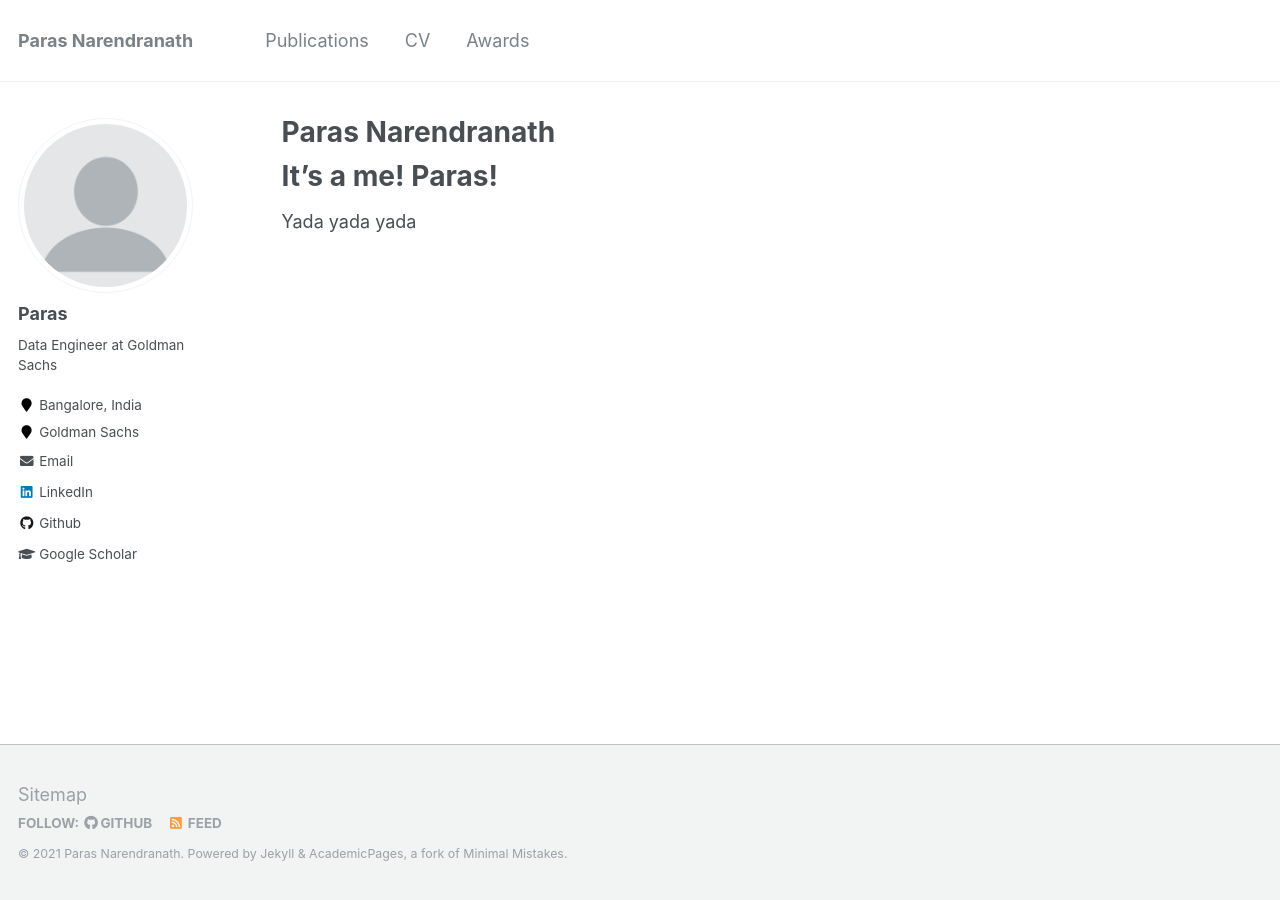
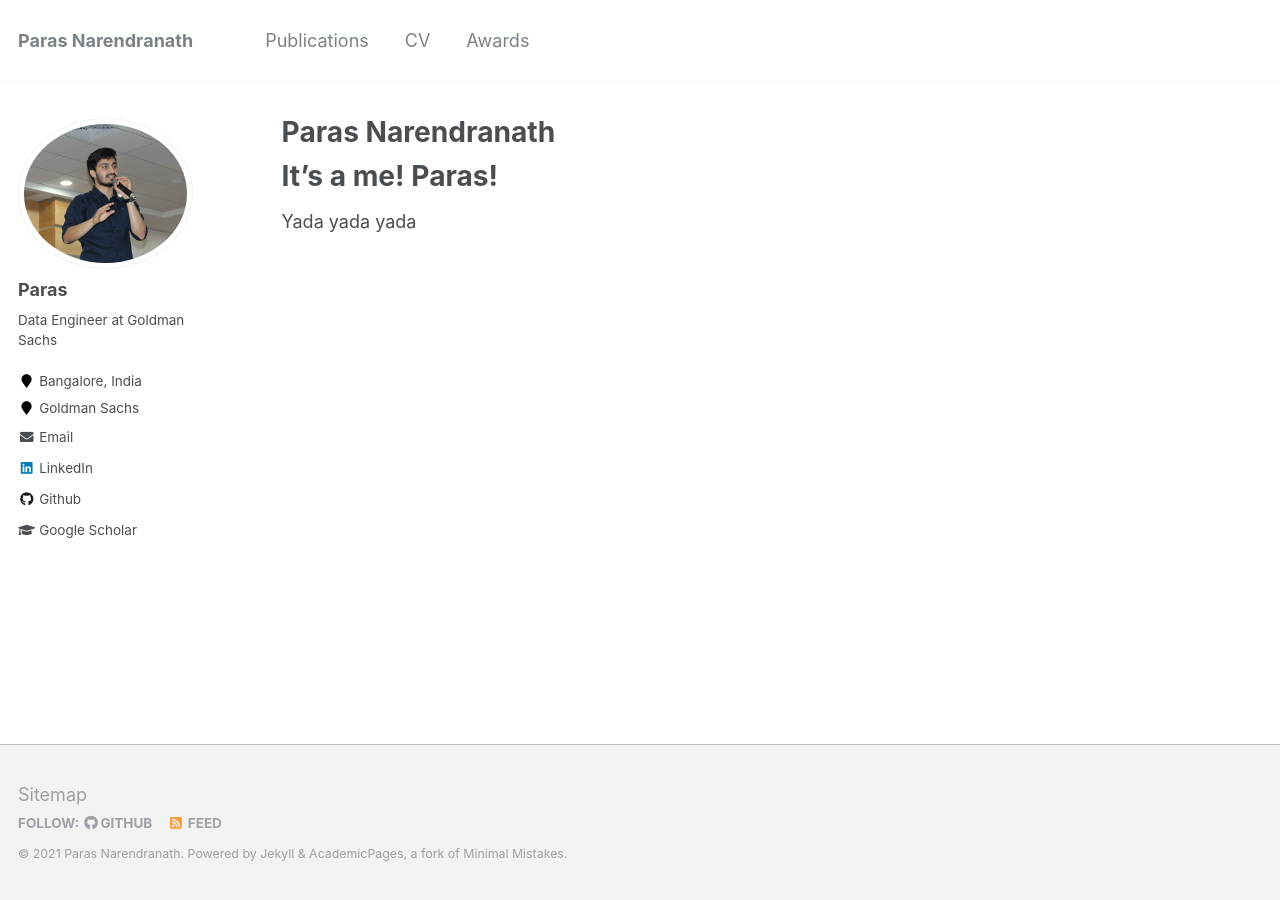
Before and after one commit to parasnaren/github-io-page, a Jekyll site: the page built from _pages/about.md, in a window 1280 px wide. Built offline with Jekyll 4.4.1, drawn with Linux system fonts in a browser that asks for light colours.

Commit message:
Testing profile pic

```diff
--- a/_config.yml
+++ b/_config.yml
@@ -81,7 +81,7 @@ analytics:
 # Site Author
 author:
   name             : "Paras"
-  avatar           : "profile.png"
+  avatar           : "speaking-ise.jpeg"
   bio              : "Data Engineer at Goldman Sachs"
   location         : "Bangalore, India"
   employer         : Goldman Sachs
```
Also changed, not shown: images/speaking-ise.jpeg (added).
